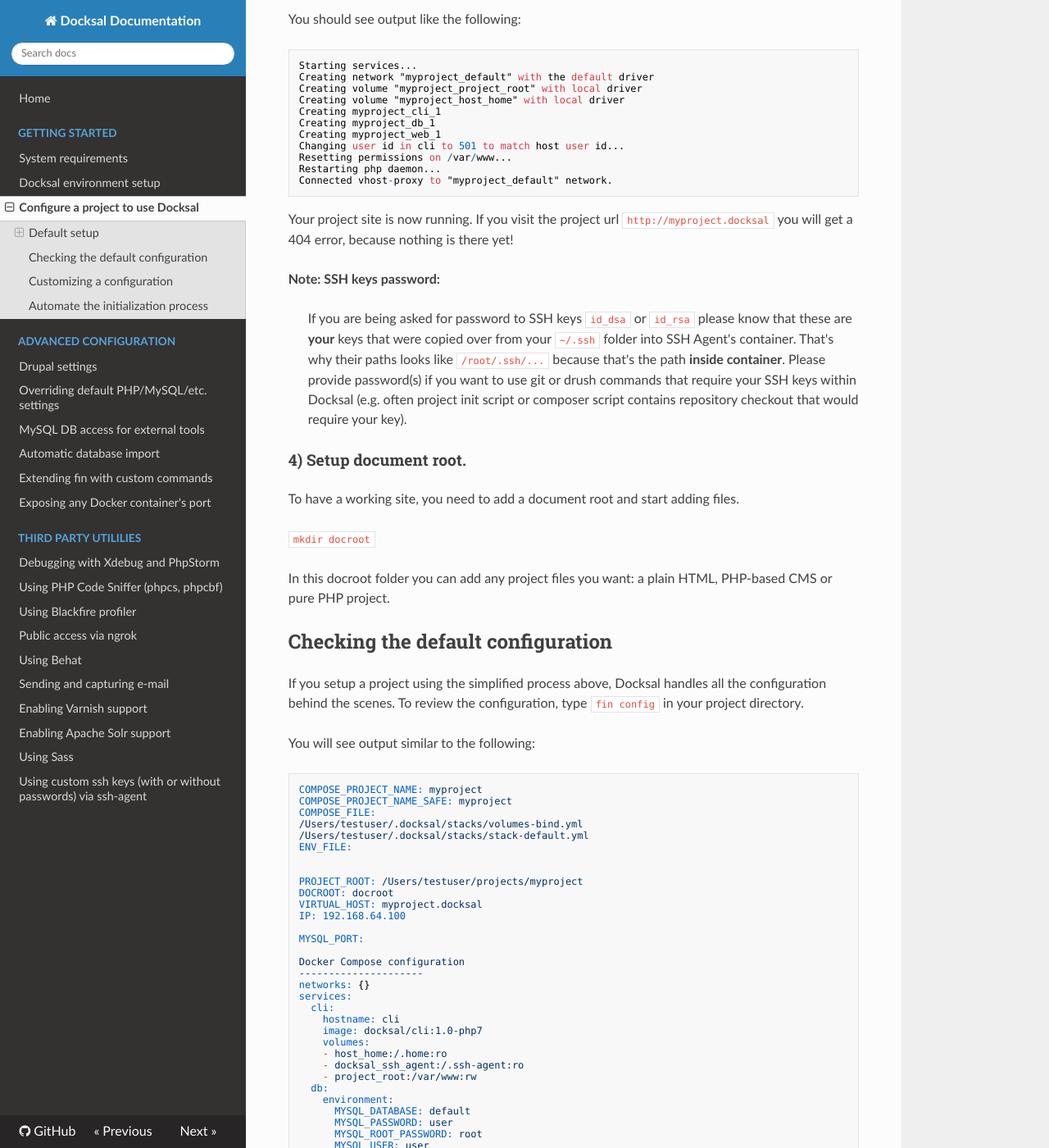
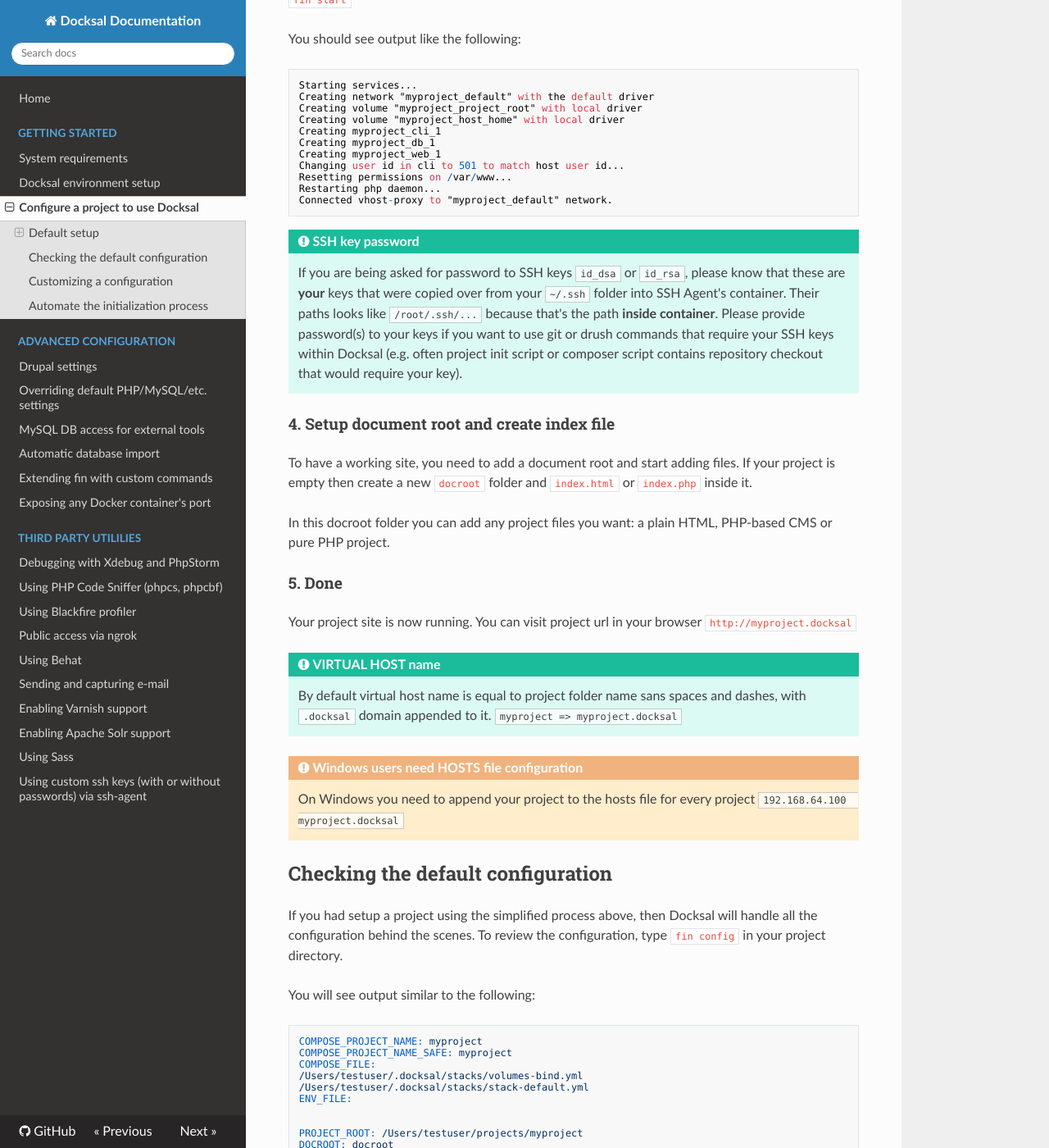
Before and after one commit to docksal/docksal, an MkDocs documentation site: the page built from docs/project-setup.md, in a window 1280 px wide and 1400 px high, scrolled down 838 px. Shown: the whole window at 82% size. Built offline with MkDocs 1.6.1, drawn with Linux system fonts in a browser that asks for light colours; nearby versions of some CDN libraries; old or Windows-style settings are respelled for this version of MkDocs; some of the changed text lies outside the part shown.

Commit message:
Update project-setup.md

````diff
--- a/docs/project-setup.md
+++ b/docs/project-setup.md
@@ -8,20 +8,23 @@ Presence of the `.docksal` folder in the project directory is a good indicator a
 
 ## Default setup
 
-### 1) Create a project directory (or checkout your existing project).
+#### 1. Create a project directory (or checkout your existing project).
 
-`mkdir ~/projects/myproject`
-`cd ~/projects/myproject`
+```
+mkdir ~/projects/myproject
+cd ~/projects/myproject
+```
 
-### 2) Create an empty `.docksal` directory. All project-specific configurations and commands will be stored in this directory.
+#### 2. Create an empty `.docksal` directory.
 
 `mkdir .docksal`
 
-**Note: git control**
-> Git does not commit empty directories. To commit it to git create a .gitkeep file inside it:
-`touch .docksal/.gitkeep`
+All project specific configurations and commands will be stored in this directory.
 
-### 3) Start the project containers.
+!!! note "Git control"
+    Git does not commit empty directories. To commit it to Git repo create a .gitkeep file inside it with `touch .docksal/.gitkeep`
+
+#### 3. Start the project containers.
 
 `fin start`
 
@@ -41,22 +44,28 @@ Restarting php daemon...
 Connected vhost-proxy to "myproject_default" network.
 ```
 
-Your project site is now running. If you visit the project url `http://myproject.docksal` you will get a 404 error, because nothing is there yet!
+!!! tip "SSH key password"
+    If you are being asked for password to SSH keys `id_dsa` or `id_rsa`, please know that these are **your** keys that were copied over from your `~/.ssh` folder into SSH Agent's container. Their paths looks like `/root/.ssh/...` because that's the path **inside container**. Please provide password(s) to your keys if you want to use git or drush commands that require your SSH keys within Docksal (e.g. often project init script or composer script contains repository checkout that would require your key).
 
-**Note: SSH keys password:**
-> If you are being asked for password to SSH keys `id_dsa` or `id_rsa` please know that these are **your** keys that were copied over from your `~/.ssh` folder into SSH Agent's container. That's why their paths looks like `/root/.ssh/...` because that's the path **inside container**. Please provide password(s) if you want to use git or drush commands that require your SSH keys within Docksal (e.g. often project init script or composer script contains repository checkout that would require your key).
+#### 4. Setup document root and create index file
 
-### 4) Setup document root.
-
-To have a working site, you need to add a document root and start adding files.
-
-`mkdir docroot`
+To have a working site, you need to add a document root and start adding files. If your project is empty then create a new `docroot` folder and `index.html` or `index.php` inside it.
 
 In this docroot folder you can add any project files you want: a plain HTML, PHP-based CMS or pure PHP project.
 
+#### 5. Done
+
+Your project site is now running. You can visit project url in your browser `http://myproject.docksal`
+
+!!! tip "VIRTUAL HOST name"
+    By default virtual host name is equal to project folder name sans spaces and dashes, with `.docksal` domain appended to it. `myproject => myproject.docksal`
+
+!!! attention "Windows users need HOSTS file configuration"
+    On Windows you need to append your project to the hosts file for every project `192.168.64.100  myproject.docksal`
+
 ## Checking the default configuration
 
-If you setup a project using the simplified process above, Docksal handles all the configuration
+If you had setup a project using the simplified process above, then Docksal will handle all the configuration
 behind the scenes. To review the configuration, type `fin config` in your project directory.
 
 You will see output similar to the following:
@@ -130,25 +139,20 @@ volumes:
 ---------------------
 ```
 
-Notice it displays the virtual host name it will use, which is based on your
+Note that it displays the virtual host name it will use, which is based on your
 project's directory name, and it displays the MySQL user name and password if
 you need to setup a database.
 
-It also displays the setup for the three Docker containers it will use; cli, db, and web.
-
 ## Customizing a configuration
 
-If you need to customize your project's Docksal setup, there is a command to
-build the initial configuration files.
+If you need to customize your Docksal setup, there is a command to build the initial configuration files.
 
 `fin config generate`
 
-This will save the configuration to two files in the projects `.docksal` directory.
+This will save the default dynamic configuration to files in the `.docksal` directory.
 
-- `docksal.env` - this is for environment specific configuration, like setting the document root
-or hostname.
-- `docksal.yml` - this is for Docker specific configuration, like adding or removing services.
-
+- `docksal.yml` is for Docker specific configuration, like adding or removing services.
+- `docksal.env` is for environment specific configuration, like setting the document root or hostname.
 
 ## Automate the initialization process
 
````
